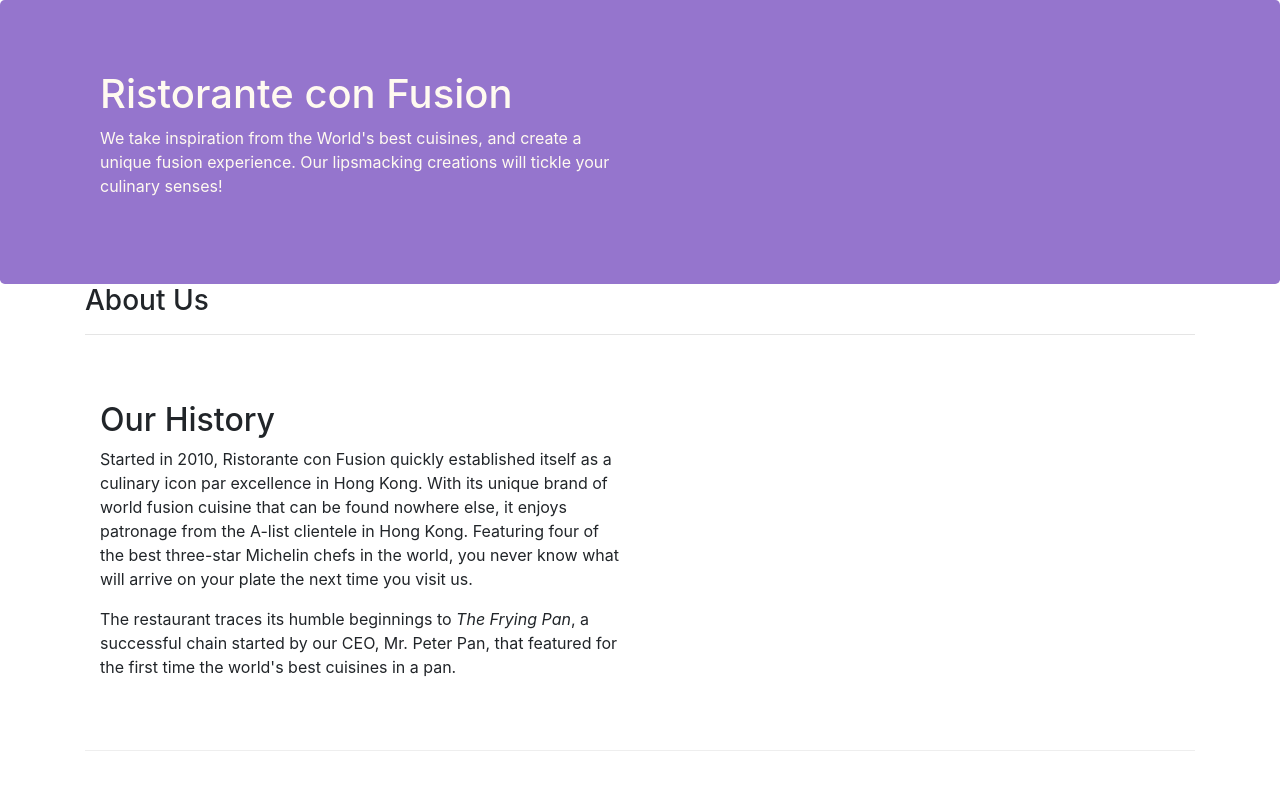
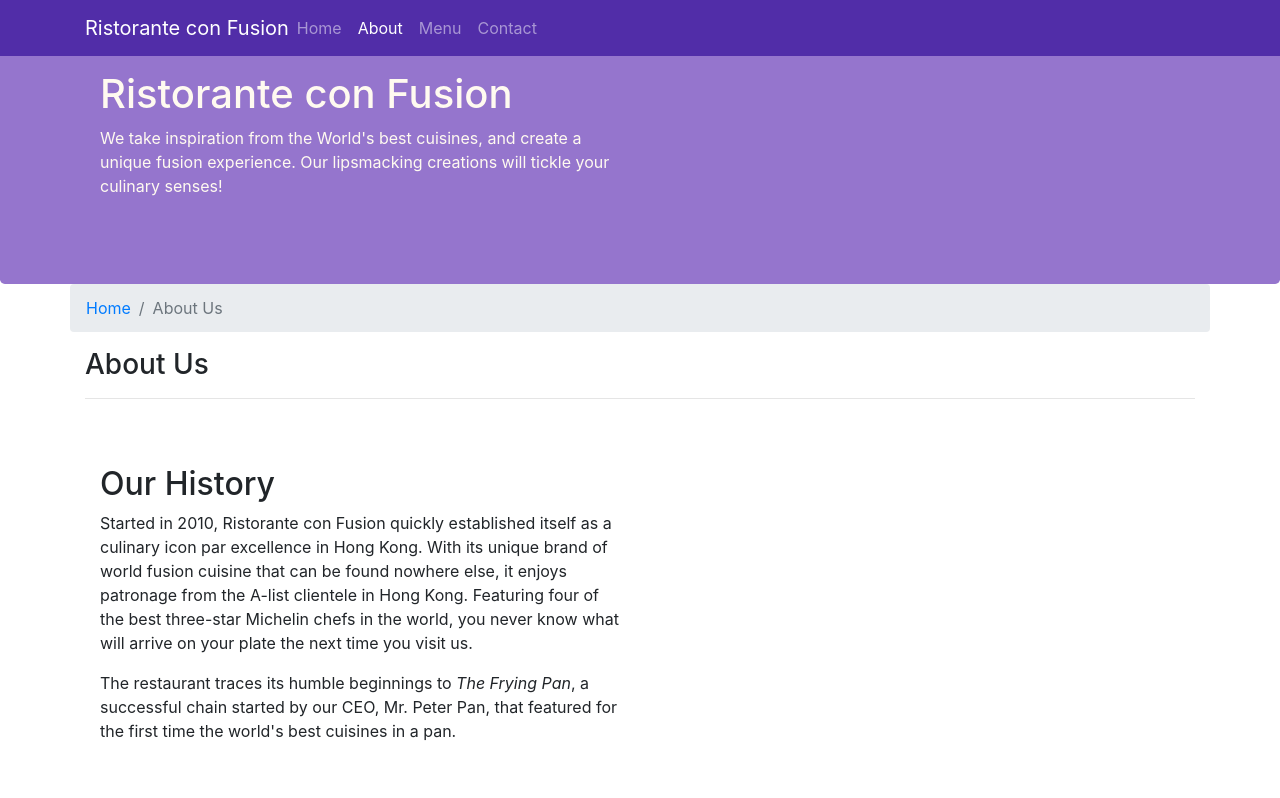
Before and after one commit to MIRYALA-NEHA/Ristorante_Website, a website: page aboutus.html in a window 1280 px wide. Shown: the top 798 px of the page. Drawn offline with nearby package versions, Linux system fonts and the light colour scheme.

Commit message:
Navbar and Breadcrumbs

```diff
--- a/aboutus.html
+++ b/aboutus.html
@@ -15,7 +15,23 @@
 </head>
 
 <body>
+    <nav class="navbar navbar-dark navbar-expand-sm fixed-top">
+        <div class="container">
+            <button class="navbar-toggler" type="button" data-toggle="collapse" data-target="#Navbar">
+                <span class="navbar-toggler-icon"></span>
+            </button>
+            <a class="navbar-brand mr-auto" href="./index.html">Ristorante con Fusion</a>
+            <div class="collapse navbar-collapse" id="Navbar">
+                <ul class="navbar-nav mr-auto">
+                    <li class="navbar-item"><a class="nav-link" href="./index.html">Home</a></li>
+                    <li class="navbar-item active"><a class="nav-link" href="#">About</a></li>
+                    <li class="navbar-item"><a class="nav-link" href="#">Menu</a></li>
+                    <li class="navbar-item"><a class="nav-link" href="#">Contact</a></li>
+                </ul>
+            </div>
+        </div>
 
+    </nav>
     <header class="jumbotron">
         <div class="container">
             <div class="row row-header">
@@ -30,8 +46,13 @@
     </header>
 
     <div class="container">
-        <div>
-            <div>
+        <div class="row">
+            <ol class="col-12 breadcrumb">
+                <li class="breadcrumb-item"><a href="./index.html">Home</a></li>
+                <li class="breadcrumb-item active">About Us</li>
+
+            </ol>
+            <div class="col-12">
                <h3>About Us</h3>
                <hr>
             </div>
@@ -78,7 +99,7 @@
                 <div class="col-4 offset-1 col-sm-2">
                     <h5>Links</h5>
                     <ul class="list-unstyled">
-                        <li><a href="#">Home</a></li>
+                        <li><a href="./index.html">Home</a></li>
                         <li><a href="#">About</a></li>
                         <li><a href="#">Menu</a></li>
                         <li><a href="#">Contact</a></li>
--- a/css/styles.css
+++ b/css/styles.css
@@ -25,3 +25,10 @@
     margin: 0px;
     color: #0f0f0f;
 }
+.body{
+    padding: 50px 0px 0px 0px;
+    z-index: 0;
+}
+.navbar-dark{
+    background-color: #512DA8;
+}
```
Also changed, not shown: index.html (+18 -1 lines).
